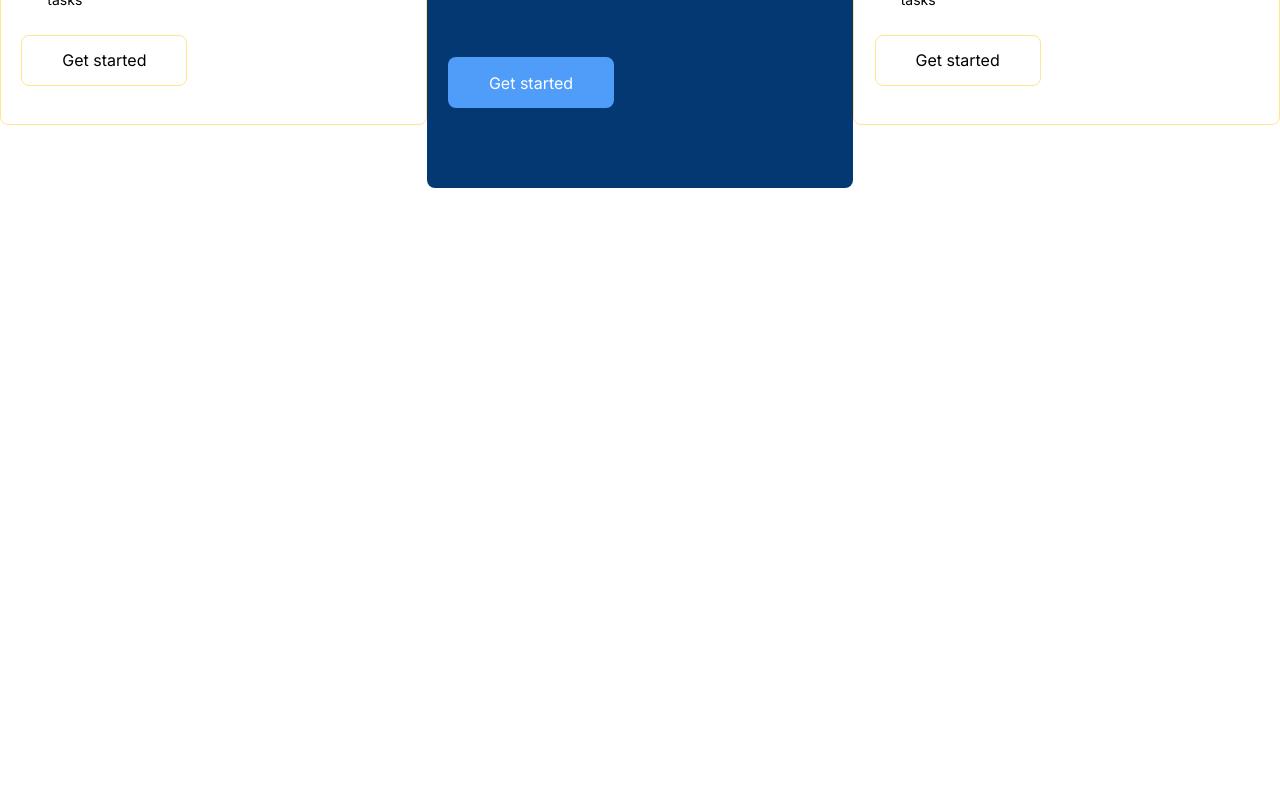
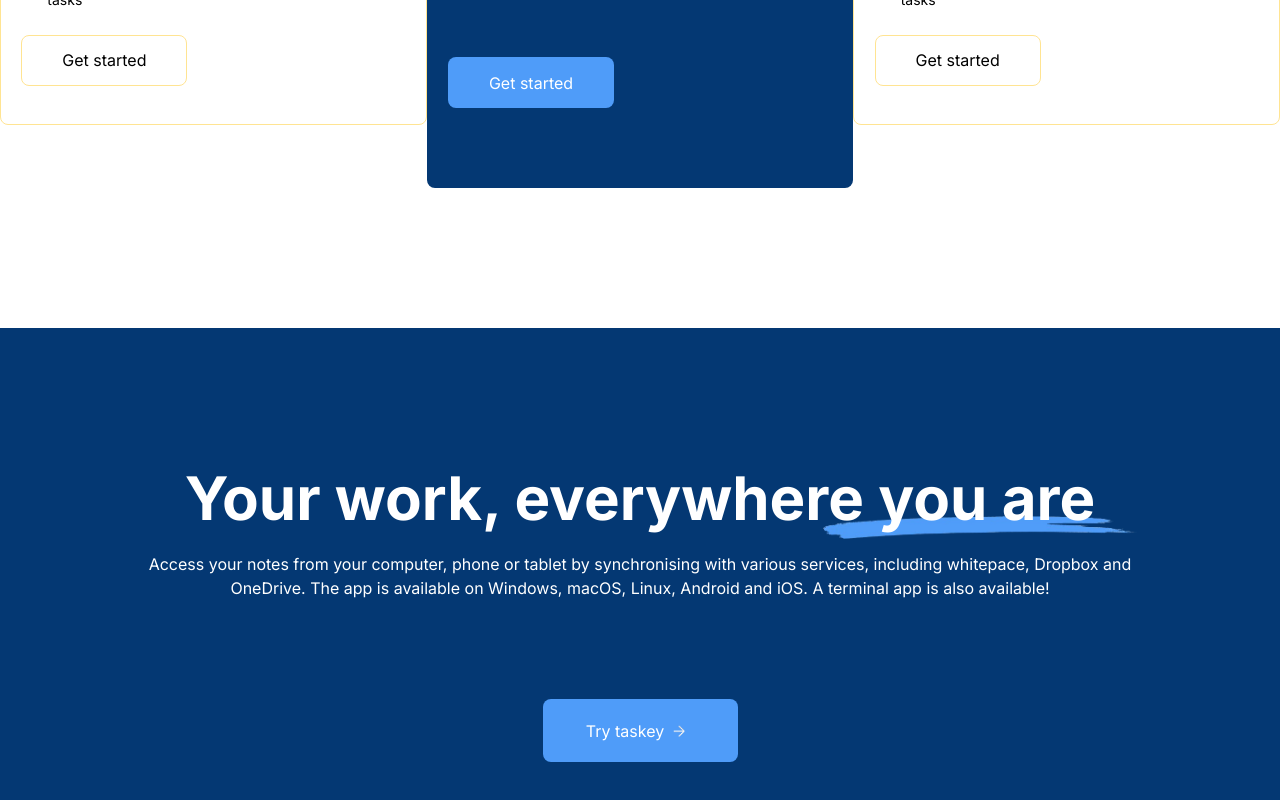
Before and after one commit to KINGvicttor/whitepace-landing-page, a Next.js app: page / in a window 1280 px wide. Shown: the part 4903-5703 px from the top of the page. Before the commit the page ends 5231 px from the top, so only its background shows below. Built offline with nearby package versions, Linux system fonts and the light colour scheme.

Commit message:
your work section done

```diff
--- a/src/app/page.tsx
+++ b/src/app/page.tsx
@@ -6,6 +6,7 @@ import { ExtensionSection } from "@/components/ExtensionSection";
 import { WorkSection } from "@/components/WorkSection";
 import { CustomizeSection } from "@/components/CustomizeSection";
 import { PlanSection } from "@/components/PlanSection";
+import { YourWorkSection } from "@/components/YourWorkSection";
 
 
 const Page = () => {
@@ -17,6 +18,7 @@ const Page = () => {
       <ExtensionSection />
       <CustomizeSection />
       <PlanSection />
+      <YourWorkSection />
     </div>
   )
 }
--- /dev/null
+++ b/src/components/YourWorkSection.tsx
@@ -0,0 +1,28 @@
+import titleBg from "../assets/img/bg-blue.png"
+import rightArrow from "../assets/img/right-arrow-icon.png"
+import containerBg from "../assets/img/spiral-bg.png"
+
+export const YourWorkSection = () => {
+    return (
+        <section className="w-full h-[574px] bg-primary-darkblue text-white">
+            <div className="container mx-auto w-full h-full flex items-center">
+                <div className="w-full h-[294px] flex flex-col items-center">
+                    <img className="w-[630px] h-[400px] absolute mt-[-140px] mr-[1800px] rotate-240" src={containerBg.src} />
+                    <div className="w-[1064px] h-[171px] flex flex-col items-center">
+                        <h1 className="text-6xl font-bold z-10">Your work, everywhere you are</h1>
+                        <img className="w-[314px] h-[23px] absolute ml-170 mt-12" src={titleBg.src} />
+                        <p className="mt-[24px] text-md text-center">Access your notes from your computer, phone or tablet by synchronising with various services, including whitepace, Dropbox and <br /> OneDrive. The app is available on Windows, macOS, Linux, Android and iOS. A terminal app is also available!</p>
+                    </div>
+                    <div className="w-[195px] h-[63px] mt-[60px]">
+                        <button className="flex justify-center items-center w-[195px] h-[63px] rounded-lg border-primary-blue bg-primary-blue text-white cursor-pointer">
+                            Try taskey
+                            <img
+                                className="w-[30px] h-[30px]"
+                                src={rightArrow.src} />
+                        </button>
+                    </div>
+                </div>
+            </div>
+        </section>
+    )
+}
```
Also changed, not shown: src/assets/img/bg-blue.png (added).
